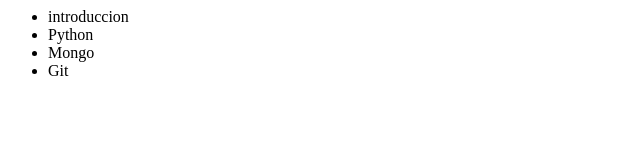
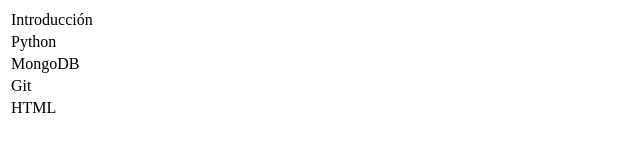
Before and after one commit to 3ct-mx/temas, a plain HTML site: page index.html in a window 1280 px wide. Shown: the whole page, without its empty margins (0-640 px from the left). Drawn offline with Linux system fonts and the light colour scheme.

Commit message:
Se agrego una tabla HTML

```diff
--- a/index.html
+++ b/index.html
@@ -1,12 +1,28 @@
 <html>
 	<body>
-		<ul>
-			<li>introduccion</li>
-			<li>Python</li>
-			<li>Mongo</li>
-			<li>Git</li>
-		</ul>
+		<table>
+			<tr>
+				<td>Introducción
+				</td>
+			</tr>
+			<tr>
+				<td>Python
+				</td>
+			</tr>
+			<tr>
+				<td>MongoDB
+				</td>
+			</tr>
+			<tr>
+				<td>Git
+				</td>
+			</tr>
+			<tr>
+				<td>HTML
+				</td>
+			</tr>
 
+		</table>
 	</body>
 
 </html>
```
